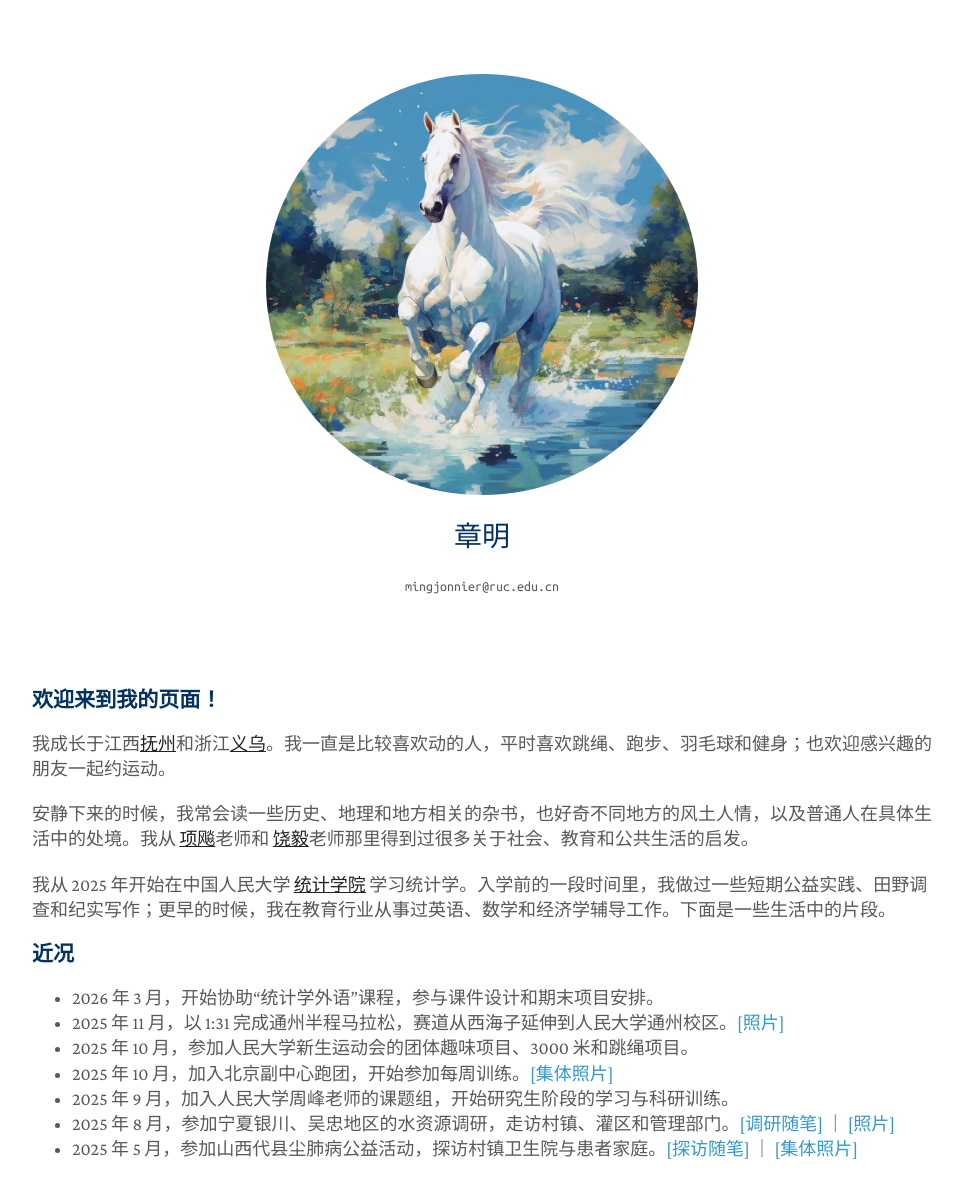
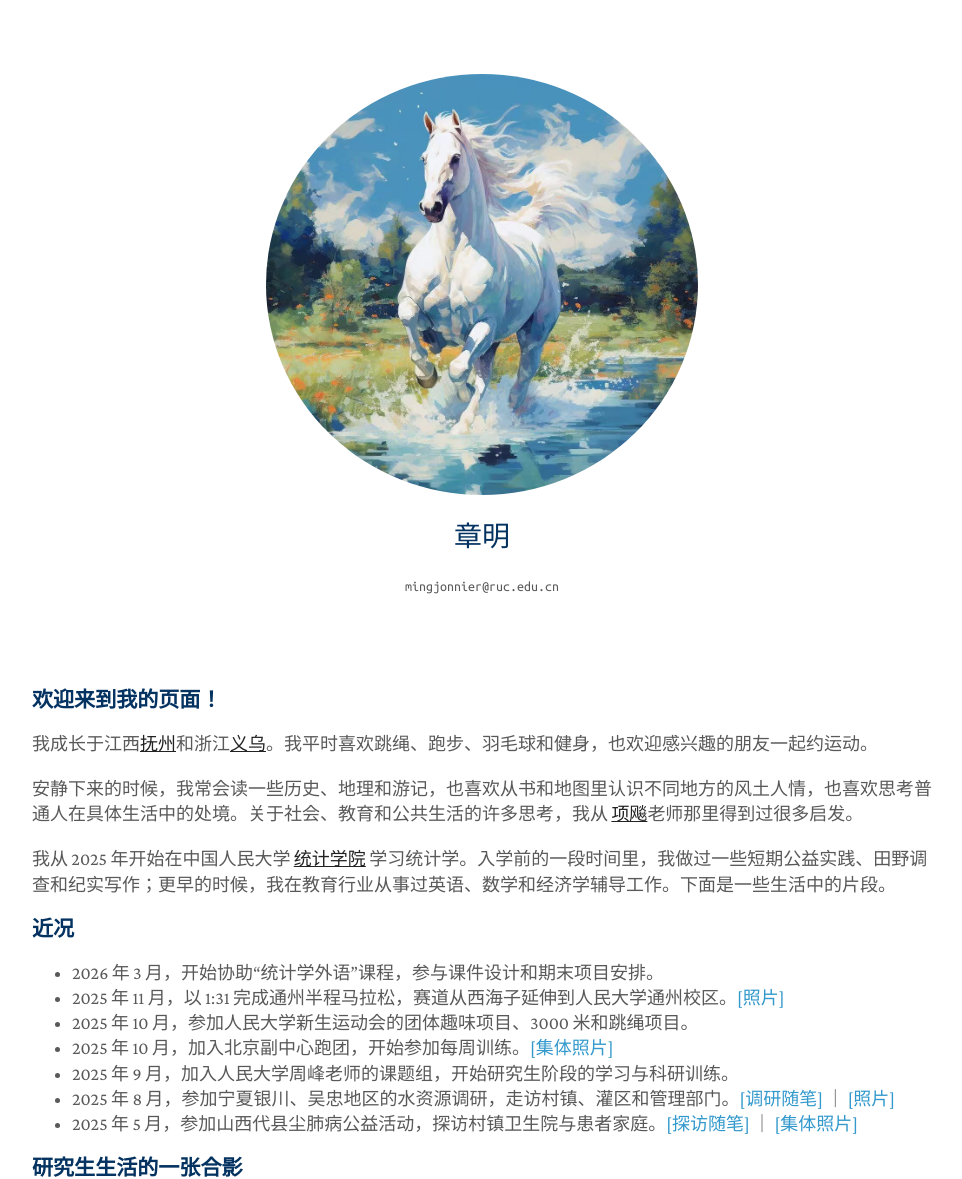
Before and after one commit to zhangming4153/zhangming4153.github.io, a Jekyll site: the page built from cn/index.md, in a window 1280 px wide. Shown: the top 1179 px of the page, without its empty margins (158-1120 px from the left). Built offline with Jekyll 4.4.1, drawn with Linux system fonts in a browser that asks for light colours; a style sheet for code colours, icons or effects is not loaded; grey boxes are pictures that could not be loaded.

Commit message:
Update index.md

```diff
--- a/cn/index.md
+++ b/cn/index.md
@@ -5,15 +5,20 @@ title: 章明
 ---
 ### 欢迎来到我的页面！
 
-我成长于江西<a href="https://baike.baidu.com/item/抚州市/520352"><strong><u>抚州</u></strong></a>和浙江<a href="https://en.wikipedia.org/wiki/Yiwu"><strong><u>义乌</u></strong></a>。我一直是比较喜欢动的人，平时喜欢跳绳、跑步、羽毛球和健身；也欢迎感兴趣的朋友一起约运动。
+<p>
+我成长于江西<a href="https://baike.baidu.com/item/抚州市/520352"><strong><u>抚州</u></strong></a>和浙江<a href="https://en.wikipedia.org/wiki/Yiwu"><strong><u>义乌</u></strong></a>。我平时喜欢跳绳、跑步、羽毛球和健身，也欢迎感兴趣的朋友一起约运动。
+</p>
 
-安静下来的时候，我常会读一些历史、地理和地方相关的杂书，也好奇不同地方的风土人情，以及普通人在具体生活中的处境。我从
-<a href="https://baike.baidu.com/item/项飙/23318243"><strong><u>项飚</u></strong></a>老师和
-<a href="https://zh.wikipedia.org/wiki/饶毅"><strong><u>饶毅</u></strong></a>老师那里得到过很多关于社会、教育和公共生活的启发。
+<p>
+安静下来的时候，我常会读一些历史、地理和游记，也喜欢从书和地图里认识不同地方的风土人情，也喜欢思考普通人在具体生活中的处境。关于社会、教育和公共生活的许多思考，我从
+<a href="https://baike.baidu.com/item/项飙/23318243"><strong><u>项飚</u></strong></a>老师那里得到过很多启发。
+</p>
 
+<p>
 我从 2025 年开始在中国人民大学
 <a href="http://stat.ruc.edu.cn"><strong><u>统计学院</u></strong></a>
 学习统计学。入学前的一段时间里，我做过一些短期公益实践、田野调查和纪实写作；更早的时候，我在教育行业从事过英语、数学和经济学辅导工作。下面是一些生活中的片段。
+</p>
 
 ### 近况
 
```
